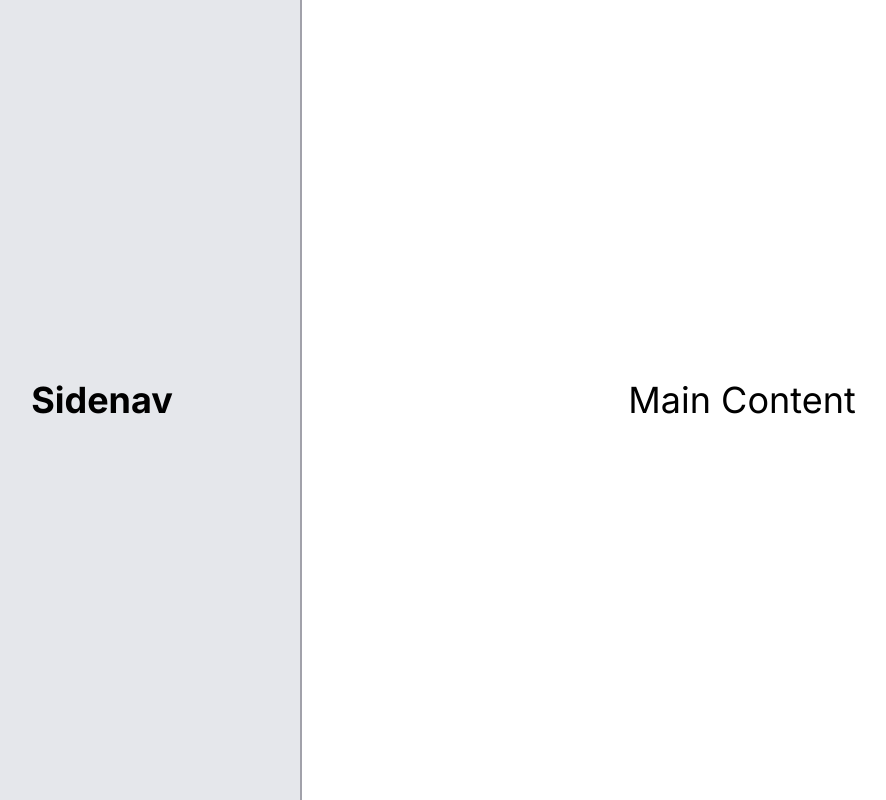
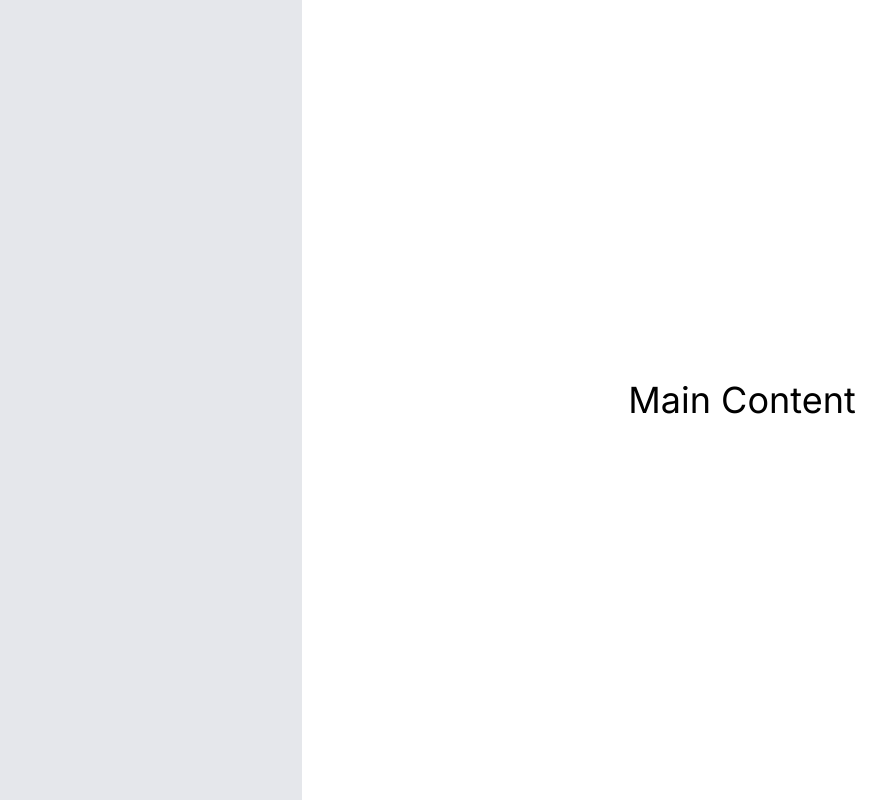
Before and after one commit to aziznal/nextjs-dynamic-resizeable-sidenav, a Next.js app: page /home in a window 1280 px wide. Shown: the whole page, without its empty margins (98-984 px from the left). Built offline with nearby package versions, Linux system fonts and the light colour scheme.

Commit message:
clear out to make base implementation

```diff
--- a/app/(split-layout)/layout.tsx
+++ b/app/(split-layout)/layout.tsx
@@ -7,11 +7,8 @@ export default function Layout_SplitLayout({
 }) {
   return (
     <div className="relative flex min-h-full">
-      <Sidenav className="sticky top-0">
-        <h1 className="text-4xl font-bold">Sidenav</h1>
-      </Sidenav>
-
-      <main className="flex flex-1 flex-col">{children}</main>
+      <Sidenav className="sticky top-0" />
+      <main className="flex flex-1 flex-col overflow-y-clip">{children}</main>
     </div>
   );
 }
--- a/components/sidenav.tsx
+++ b/components/sidenav.tsx
@@ -1,7 +1,7 @@
 "use client";
 
 import { useSidenavContext } from "@/contexts/sidenav-context";
-import { forwardRef, useCallback, useEffect, useState } from "react";
+import { forwardRef } from "react";
 
 export type SidenavProps = React.HTMLAttributes<HTMLDivElement> & {
   children?: React.ReactNode;
@@ -9,107 +9,23 @@ export type SidenavProps = React.HTMLAttributes<HTMLDivElement> & {
 
 const Sidenav = forwardRef<HTMLDivElement, SidenavProps>(
   ({ className, style, ...props }, ref) => {
-    const [resizeEvent, setResizeEvent] = useState({
-      isResizing: false,
-
-      // used to calculate new width relative to starting width and mouse x
-      startingCursorX: 0,
-      startingWidth: 0,
-    });
-
-    const { width: sidenavWidth, setWidth: setSidenavWidth } =
-      useSidenavContext();
-
-    useEffect(() => {}, [resizeEvent]);
-
-    // the resize event is stopped based on window events
-    // to account for when the user releases the mouse while
-    // not hovering on the sidenav
-    useEffect(() => {
-      window.addEventListener("mouseup", (_event) => {
-        stopResizing();
-      });
-    }, []);
-
-    const resize = useCallback(
-      (event: MouseEvent) => {
-        const cursorDeltaX = event.clientX - resizeEvent.startingCursorX;
-
-        const newWidth = resizeEvent.startingWidth + cursorDeltaX;
-
-        setSidenavWidth(newWidth);
-      },
-      [resizeEvent, setSidenavWidth]
-    );
-
-    // the resize event is stopped based on window events
-    // to account for when the user releases the mouse while
-    // not hovering on the sidenav
-    useEffect(() => {
-      if (!resizeEvent.isResizing) {
-        return;
-      }
-
-      window.addEventListener("mousemove", resize);
-
-      return () => {
-        window.removeEventListener("mousemove", resize);
-      };
-    }, [resize, resizeEvent.isResizing]);
-
-    const startResizing = (event: React.MouseEvent<HTMLDivElement>) => {
-      setResizeEvent({
-        isResizing: true,
-        startingCursorX: event.nativeEvent.clientX,
-        startingWidth: sidenavWidth,
-      });
-    };
-
-    const stopResizing = () => {
-      setResizeEvent((prevEvent) => ({
-        ...prevEvent,
-        isResizing: false,
-      }));
-    };
+    const sidenavContext = useSidenavContext();
 
     return (
       <div
         {...props}
         ref={ref}
-        className={`relative  h-[100vh] ${className}`}
-        style={{
-          flexBasis: sidenavWidth,
-          ...style,
-        }}
+        className={`
+          relative
+          h-[100vh]
+          w-[400px]
+          ${className}
+        `}
       >
         {/* Sidenav Body */}
         <div className="flex h-full w-full flex-col items-center justify-center bg-gray-200">
           {props.children}
         </div>
-
-        {/* Resize Handle */}
-        <div
-          onMouseDown={startResizing}
-          className="
-            absolute
-            right-0
-            top-0
-            h-full
-            border-r-2
-            border-r-zinc-400
-            transition
-            duration-100
-            before:absolute
-            before:top-0
-            before:h-full
-            before:w-[30px]
-            before:translate-x-[-50%]
-            before:cursor-col-resize
-            before:opacity-20
-            before:content-['']
-            hover:border-r-blue-500
-          "
-        />
       </div>
     );
   }
--- a/contexts/sidenav-context.tsx
+++ b/contexts/sidenav-context.tsx
@@ -1,34 +1,15 @@
 "use client";
 
-import { ReactNode, createContext, useContext, useState } from "react";
+import { ReactNode, createContext, useContext } from "react";
 
-export type SidenavContextProps = {
-  isVisible: boolean;
-  setVisibility: (isVisible: boolean) => void;
+export type SidenavContextProps = {};
 
-  width: number;
-  setWidth: (width: number) => void;
-};
-
-export const SidenavContext = createContext<SidenavContextProps>({
-  isVisible: true,
-  setVisibility: () => {},
-  width: 0,
-  setWidth: () => {},
-});
+export const SidenavContext = createContext<SidenavContextProps>({});
 
 export const useSidenavContext = () => useContext(SidenavContext);
 
 export const SidenavProvider = ({ children }: { children: ReactNode }) => {
-  const [isVisible, setIsVisible] = useState(true);
-
-  const [width, setWidth] = useState(400);
-
   return (
-    <SidenavContext.Provider
-      value={{ width, setWidth, isVisible, setVisibility: setIsVisible }}
-    >
-      {children}
-    </SidenavContext.Provider>
+    <SidenavContext.Provider value={{}}>{children}</SidenavContext.Provider>
   );
 };
```
